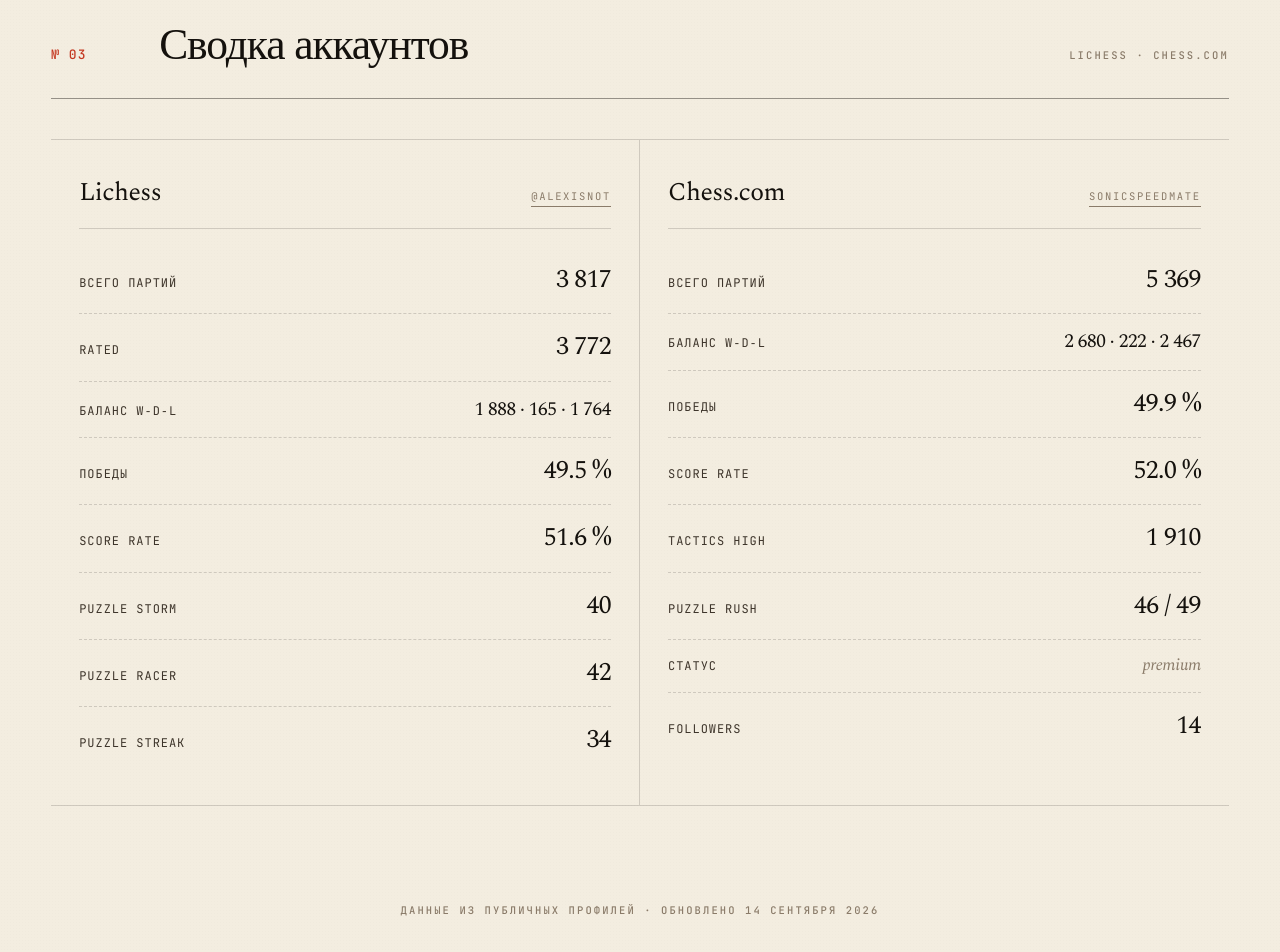
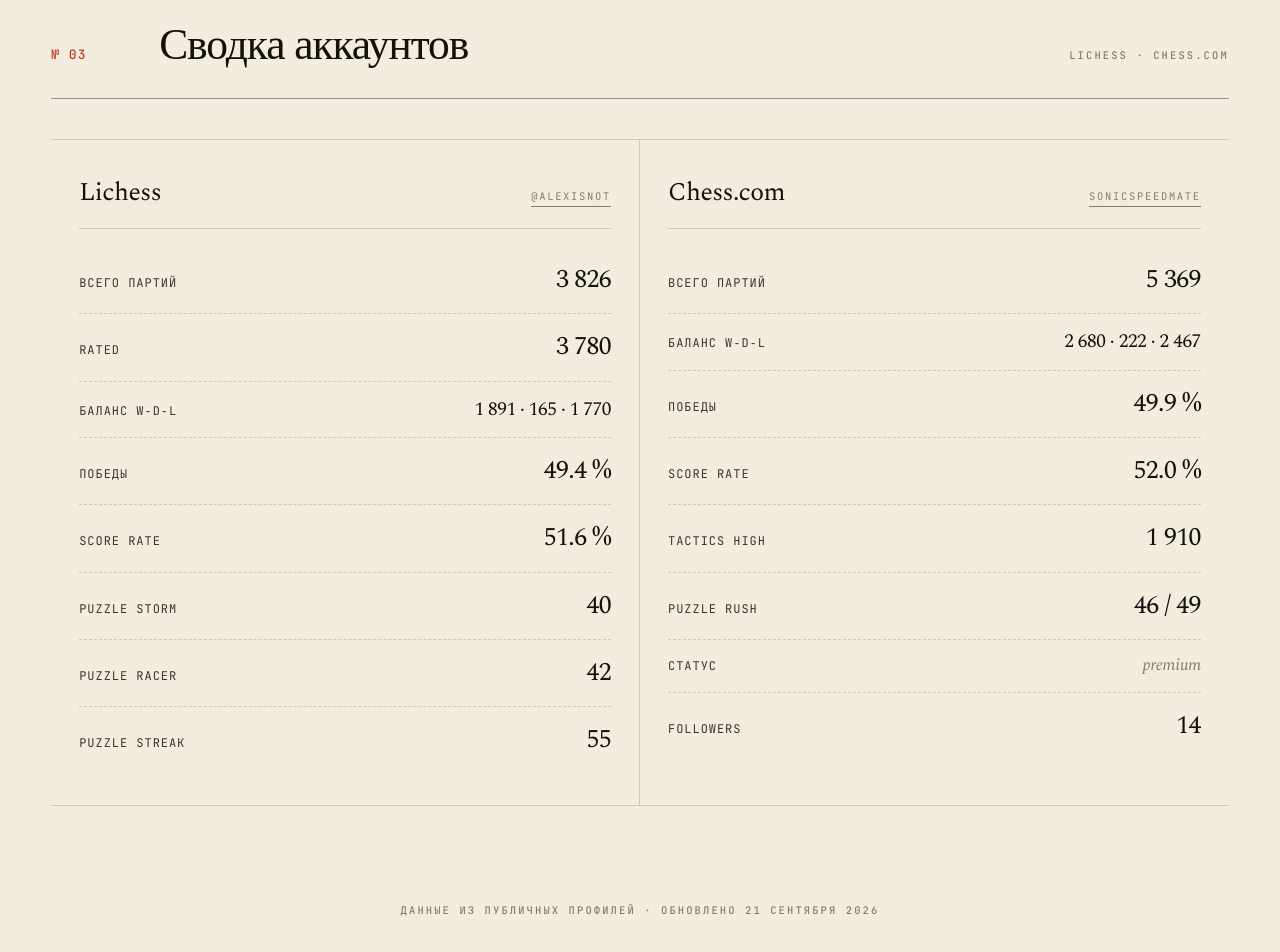
Before and after one commit to alexzavalny/zavalny_com, a Jekyll site: the page built from chess.md, in a window 1280 px wide and 1400 px high, scrolled down 2777 px. Shown: the top 952 px of the window. Built offline with Jekyll 4.4.1, drawn with Linux system fonts in a browser that asks for light colours; some of the changed text lies outside the part shown.

Commit message:
Update chess ratings

```diff
--- a/chess.md
+++ b/chess.md
@@ -5,7 +5,7 @@
 masthead_left:
   - "Раздел IV"
   - "Шахматы"
-  - "Обновлено 14 сентября 2026"
+  - "Обновлено 21 сентября 2026"
 masthead_right:
   - "FIDE 11654651"
   - "Lichess @AlexIsNot"
@@ -21,7 +21,7 @@
     <p class="h-stand">Три аккаунта, два цвета фигур, один игрок. FIDE, Lichess и Chess.com — рейтинги, статистика и баланс партий за всё время.</p>
     <div class="h-figures">
       <div class="fig"><strong>2 229</strong><span class="tag">Lichess puzzle</span></div>
-      <div class="fig"><strong>9 186</strong><span class="tag">партии</span></div>
+      <div class="fig"><strong>9 195</strong><span class="tag">партии</span></div>
       <div class="fig"><strong>49.7 %</strong><span class="tag">победы</span></div>
     </div>
   </div>
@@ -29,16 +29,16 @@
 
 <section class="chess-stat-row reveal" aria-label="Коротко">
   <div class="cs"><span class="label">Лучший рейтинг</span><span class="v">2 229</span><span class="sub">головоломки / рейтинги</span></div>
-  <div class="cs"><span class="label">Лучший в игре</span><span class="v">1 930</span><span class="sub">актуальный рейтинг</span></div>
-  <div class="cs"><span class="label">Партий на Lichess</span><span class="v">3 817</span><span class="sub">1 888‑165‑1 764</span></div>
+  <div class="cs"><span class="label">Лучший в игре</span><span class="v">1 919</span><span class="sub">актуальный рейтинг</span></div>
+  <div class="cs"><span class="label">Партий на Lichess</span><span class="v">3 826</span><span class="sub">1 891‑165‑1 770</span></div>
   <div class="cs"><span class="label">Партий на Chess.com</span><span class="v">5 369</span><span class="sub">2 680‑222‑2 467</span></div>
 </section>
 
 <section class="section reveal" style="padding-top: 40px; padding-bottom: 0;">
-  <div class="section-head"><div class="num">№ 01</div><h2>Рейтинги по платформам</h2><div class="meta tag">14 сентября 2026</div></div>
+  <div class="section-head"><div class="num">№ 01</div><h2>Рейтинги по платформам</h2><div class="meta tag">21 сентября 2026</div></div>
   <div class="rating-grid">
     <div class="rcard"><div class="head"><h3>FIDE</h3><a href="https://ratings.fide.com/profile/11654651" class="link" target="_blank" rel="noopener">ratings.fide.com</a></div><div class="rows"><div class="rr"><span class="k">Standard</span><span class="vv muted">— не рейтингован</span></div><div class="rr"><span class="k">Rapid</span><span class="vv">1 675</span></div><div class="rr"><span class="k">Blitz</span><span class="vv">1 547</span></div></div></div>
-    <div class="rcard"><div class="head"><h3>Lichess</h3><a href="https://lichess.org/@/AlexIsNot" class="link" target="_blank" rel="noopener">@AlexIsNot</a></div><div class="rows"><div class="rr"><span class="k">Rapid</span><span class="vv">1 919</span></div><div class="rr"><span class="k">Blitz</span><span class="vv">1 930</span></div><div class="rr"><span class="k">Bullet</span><span class="vv">1 709</span></div><div class="rr"><span class="k">Puzzle</span><span class="vv" style="color:var(--red);">2 229</span></div></div></div>
+    <div class="rcard"><div class="head"><h3>Lichess</h3><a href="https://lichess.org/@/AlexIsNot" class="link" target="_blank" rel="noopener">@AlexIsNot</a></div><div class="rows"><div class="rr"><span class="k">Rapid</span><span class="vv">1 919</span></div><div class="rr"><span class="k">Blitz</span><span class="vv">1 912</span></div><div class="rr"><span class="k">Bullet</span><span class="vv">1 709</span></div><div class="rr"><span class="k">Puzzle</span><span class="vv" style="color:var(--red);">2 229</span></div></div></div>
     <div class="rcard"><div class="head"><h3>Chess.com</h3><a href="https://www.chess.com/member/SonicSpeedMate" class="link" target="_blank" rel="noopener">SonicSpeedMate</a></div><div class="rows"><div class="rr"><span class="k">Rapid</span><span class="vv">1 821</span></div><div class="rr"><span class="k">Blitz</span><span class="vv">1 569</span></div><div class="rr"><span class="k">Bullet</span><span class="vv">1 156</span></div><div class="rr"><span class="k">Daily</span><span class="vv">1 127</span></div></div></div>
   </div>
 </section>
@@ -64,9 +64,9 @@
 <section class="section reveal">
   <div class="section-head"><div class="num">№ 03</div><h2>Сводка аккаунтов</h2><div class="meta tag">Lichess · Chess.com</div></div>
   <div class="rating-grid" style="grid-template-columns: 1fr 1fr;">
-    <div class="rcard"><div class="head"><h3>Lichess</h3><a href="https://lichess.org/@/AlexIsNot" class="link" target="_blank" rel="noopener">@AlexIsNot</a></div><div class="rows"><div class="rr"><span class="k">Всего партий</span><span class="vv">3 817</span></div><div class="rr"><span class="k">Rated</span><span class="vv">3 772</span></div><div class="rr"><span class="k">Баланс W‑D‑L</span><span class="vv" style="font-size:1.2rem;">1 888 · 165 · 1 764</span></div><div class="rr"><span class="k">Победы</span><span class="vv">49.5 %</span></div><div class="rr"><span class="k">Score rate</span><span class="vv">51.6 %</span></div><div class="rr"><span class="k">Puzzle Storm</span><span class="vv">40</span></div><div class="rr"><span class="k">Puzzle Racer</span><span class="vv">42</span></div><div class="rr"><span class="k">Puzzle Streak</span><span class="vv">34</span></div></div></div>
+    <div class="rcard"><div class="head"><h3>Lichess</h3><a href="https://lichess.org/@/AlexIsNot" class="link" target="_blank" rel="noopener">@AlexIsNot</a></div><div class="rows"><div class="rr"><span class="k">Всего партий</span><span class="vv">3 826</span></div><div class="rr"><span class="k">Rated</span><span class="vv">3 780</span></div><div class="rr"><span class="k">Баланс W‑D‑L</span><span class="vv" style="font-size:1.2rem;">1 891 · 165 · 1 770</span></div><div class="rr"><span class="k">Победы</span><span class="vv">49.4 %</span></div><div class="rr"><span class="k">Score rate</span><span class="vv">51.6 %</span></div><div class="rr"><span class="k">Puzzle Storm</span><span class="vv">40</span></div><div class="rr"><span class="k">Puzzle Racer</span><span class="vv">42</span></div><div class="rr"><span class="k">Puzzle Streak</span><span class="vv">55</span></div></div></div>
     <div class="rcard"><div class="head"><h3>Chess.com</h3><a href="https://www.chess.com/member/SonicSpeedMate" class="link" target="_blank" rel="noopener">SonicSpeedMate</a></div><div class="rows"><div class="rr"><span class="k">Всего партий</span><span class="vv">5 369</span></div><div class="rr"><span class="k">Баланс W‑D‑L</span><span class="vv" style="font-size:1.2rem;">2 680 · 222 · 2 467</span></div><div class="rr"><span class="k">Победы</span><span class="vv">49.9 %</span></div><div class="rr"><span class="k">Score rate</span><span class="vv">52.0 %</span></div><div class="rr"><span class="k">Tactics high</span><span class="vv">1 910</span></div><div class="rr"><span class="k">Puzzle Rush</span><span class="vv">46 / 49</span></div><div class="rr"><span class="k">Статус</span><span class="vv muted" style="font-size:1.05rem;">premium</span></div><div class="rr"><span class="k">Followers</span><span class="vv">14</span></div></div></div>
   </div>
 </section>
 
-<p class="tag reveal" style="text-align:center;padding-bottom:48px;">Данные из публичных профилей · обновлено 14 сентября 2026</p>
+<p class="tag reveal" style="text-align:center;padding-bottom:48px;">Данные из публичных профилей · обновлено 21 сентября 2026</p>
```
Also changed, not shown: other parts of chess.md (+1 -1 lines).
